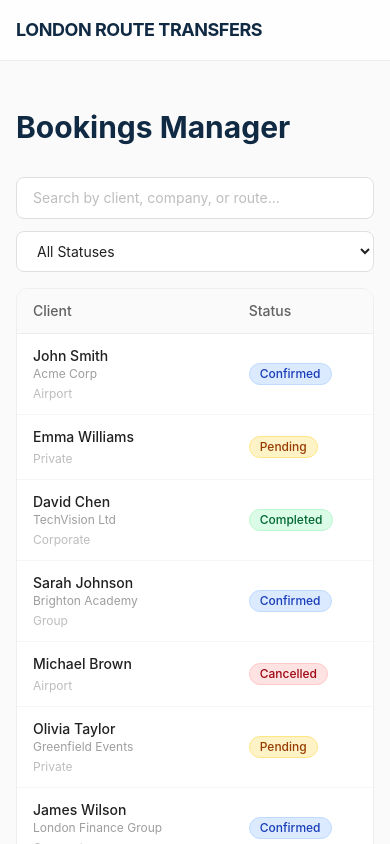
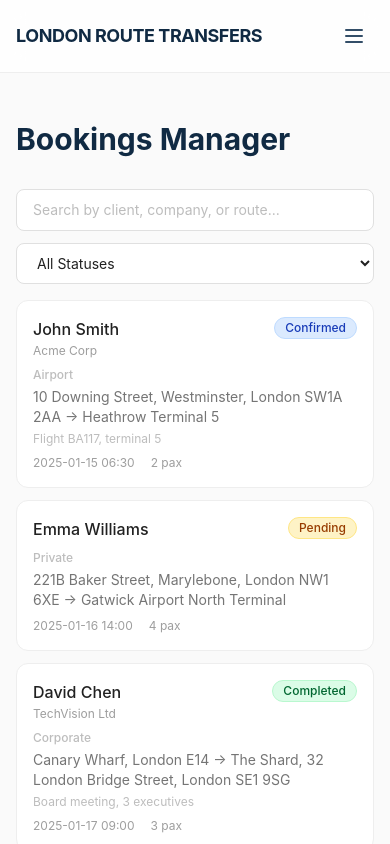
Before and after one commit to antonbukhalov13/02-next-transfer-booking, a Next.js app: page /en/manager in a window 390 px wide. Shown: the top 844 px of the page. Built offline with nearby package versions, Linux system fonts and the light colour scheme.

Commit message:
add responsive styles

```diff
--- a/src/app/[locale]/services/page.tsx
+++ b/src/app/[locale]/services/page.tsx
@@ -46,7 +46,7 @@ export default async function ServicesPage() {
     <main className="min-h-screen">
       <section className="bg-gradient-to-br from-primary-800 to-primary-950 py-20 text-white">
         <div className="mx-auto max-w-7xl px-4 sm:px-6 lg:px-8">
-          <h1 className="mb-4 text-4xl font-bold sm:text-5xl">
+          <h1 className="mb-4 text-3xl font-bold sm:text-4xl lg:text-5xl">
             {t("hero.title")}
           </h1>
           <p className="max-w-3xl text-lg text-primary-100">
--- a/src/components/layout/Header.tsx
+++ b/src/components/layout/Header.tsx
@@ -1,6 +1,7 @@
 import { getTranslations } from "next-intl/server";
 import Link from "next/link";
 import LanguageSwitcher from "./LanguageSwitcher";
+import MobileMenu from "./MobileMenu";
 
 export default async function Header() {
   const t = await getTranslations("header");
@@ -14,7 +15,7 @@ export default async function Header() {
 
   return (
     <header className="sticky top-0 z-50 border-b border-neutral-200 bg-white/80 backdrop-blur-md">
-      <div className="mx-auto flex max-w-7xl items-center justify-between px-4 py-4 sm:px-6 lg:px-8">
+      <div className="relative mx-auto flex max-w-7xl items-center justify-between px-4 py-4 sm:px-6 lg:px-8">
         <Link href="/" className="text-lg font-bold tracking-tight text-primary-900">
           {t("logo")}
         </Link>
@@ -37,6 +38,8 @@ export default async function Header() {
           </Link>
           <LanguageSwitcher />
         </nav>
+
+        <MobileMenu />
       </div>
     </header>
   );
--- /dev/null
+++ b/src/components/layout/MobileMenu.tsx
@@ -0,0 +1,67 @@
+"use client";
+
+import { useState } from "react";
+import Link from "next/link";
+import { useTranslations } from "next-intl";
+import LanguageSwitcher from "./LanguageSwitcher";
+
+export default function MobileMenu() {
+  const t = useTranslations("header");
+  const [open, setOpen] = useState(false);
+
+  const navItems = [
+    { key: "about", href: "/#about" },
+    { key: "services", href: "/services" },
+    { key: "advantages", href: "/#advantages" },
+    { key: "contacts", href: "/#contacts" },
+  ];
+
+  return (
+    <div className="md:hidden">
+      <button
+        type="button"
+        onClick={() => setOpen(!open)}
+        className="inline-flex items-center justify-center rounded-md p-2 text-primary-700 transition-colors hover:bg-primary-50"
+        aria-expanded={open}
+        aria-label={open ? "Close menu" : "Open menu"}
+      >
+        {open ? (
+          <svg className="h-6 w-6" fill="none" viewBox="0 0 24 24" stroke="currentColor" strokeWidth="2">
+            <path strokeLinecap="round" strokeLinejoin="round" d="M6 18L18 6M6 6l12 12" />
+          </svg>
+        ) : (
+          <svg className="h-6 w-6" fill="none" viewBox="0 0 24 24" stroke="currentColor" strokeWidth="2">
+            <path strokeLinecap="round" strokeLinejoin="round" d="M4 6h16M4 12h16M4 18h16" />
+          </svg>
+        )}
+      </button>
+
+      {open && (
+        <div className="absolute left-0 right-0 top-full border-b border-neutral-200 bg-white shadow-lg">
+          <nav className="mx-auto flex max-w-7xl flex-col gap-1 px-4 py-4 sm:px-6">
+            {navItems.map((item) => (
+              <Link
+                key={item.key}
+                href={item.href}
+                onClick={() => setOpen(false)}
+                className="rounded-lg px-3 py-2.5 text-sm font-medium text-primary-700 transition-colors hover:bg-primary-50 hover:text-accent-600"
+              >
+                {t(`nav.${item.key}`)}
+              </Link>
+            ))}
+            <Link
+              href="/booking"
+              onClick={() => setOpen(false)}
+              className="mt-2 rounded-lg bg-accent-500 px-5 py-2.5 text-center text-sm font-semibold text-white transition-colors hover:bg-accent-600"
+            >
+              {t("nav.booking")}
+            </Link>
+            <div className="mt-3 border-t border-neutral-100 pt-3">
+              <LanguageSwitcher />
+            </div>
+          </nav>
+        </div>
+      )}
+    </div>
+  );
+}
--- a/src/components/manager/BookingsList.tsx
+++ b/src/components/manager/BookingsList.tsx
@@ -78,23 +78,72 @@ export default function BookingsList() {
           </button>
         </div>
       ) : (
-        <div className="overflow-x-auto rounded-xl border border-neutral-200 bg-white">
+        <>
+          <div className="space-y-3 md:hidden">
+            {filtered.map((booking) => (
+              <div
+                key={booking.id}
+                className="rounded-xl border border-neutral-200 bg-white p-4"
+              >
+                <div className="mb-2 flex items-start justify-between gap-2">
+                  <div>
+                    <p className="font-medium text-neutral-900">
+                      {booking.clientName}
+                    </p>
+                    {booking.company && (
+                      <p className="text-xs text-neutral-500">
+                        {booking.company}
+                      </p>
+                    )}
+                  </div>
+                  <span
+                    className={`shrink-0 rounded-full border px-2.5 py-0.5 text-xs font-medium ${statusStyles[booking.status]}`}
+                  >
+                    {t("status." + booking.status)}
+                  </span>
+                </div>
+                <div className="space-y-1 text-sm text-neutral-600">
+                  <p className="text-xs font-medium text-neutral-400">
+                    {t("serviceTypes." + booking.serviceType)}
+                  </p>
+                  <p>
+                    {booking.pickup} → {booking.destination}
+                  </p>
+                  {booking.notes && (
+                    <p className="text-xs text-neutral-400 truncate">
+                      {booking.notes}
+                    </p>
+                  )}
+                  <div className="flex items-center gap-4 pt-1 text-xs text-neutral-500">
+                    <span>
+                      {booking.date} {booking.time}
+                    </span>
+                    <span>
+                      {booking.passengers} {t("columns.passengers").toLowerCase()}
+                    </span>
+                  </div>
+                </div>
+              </div>
+            ))}
+          </div>
+
+          <div className="hidden overflow-x-auto rounded-xl border border-neutral-200 bg-white md:block">
             <table className="min-w-full text-left text-sm">
               <thead className="border-b border-neutral-200 bg-neutral-50">
                 <tr>
                   <th className="px-4 py-3 font-medium text-neutral-700">
                     {t("columns.client")}
                   </th>
-                <th className="hidden px-4 py-3 font-medium text-neutral-700 md:table-cell">
+                  <th className="px-4 py-3 font-medium text-neutral-700">
                     {t("columns.service")}
                   </th>
-                <th className="hidden px-4 py-3 font-medium text-neutral-700 lg:table-cell">
+                  <th className="px-4 py-3 font-medium text-neutral-700">
                     {t("columns.route")}
                   </th>
-                <th className="hidden px-4 py-3 font-medium text-neutral-700 sm:table-cell">
+                  <th className="px-4 py-3 font-medium text-neutral-700">
                     {t("columns.dateTime")}
                   </th>
-                <th className="hidden px-4 py-3 font-medium text-neutral-700 sm:table-cell">
+                  <th className="px-4 py-3 font-medium text-neutral-700">
                     {t("columns.passengers")}
                   </th>
                   <th className="px-4 py-3 font-medium text-neutral-700">
@@ -117,28 +166,25 @@ export default function BookingsList() {
                           {booking.company}
                         </div>
                       )}
-                    <div className="mt-1 text-xs text-neutral-400 md:hidden">
-                      {t("serviceTypes." + booking.serviceType)}
-                    </div>
                     </td>
-                  <td className="hidden px-4 py-3 text-neutral-600 md:table-cell">
+                    <td className="px-4 py-3 text-neutral-600">
                       {t("serviceTypes." + booking.serviceType)}
                     </td>
-                  <td className="hidden max-w-[280px] truncate px-4 py-3 text-neutral-600 lg:table-cell">
+                    <td className="max-w-[280px] truncate px-4 py-3 text-neutral-600">
                       {booking.pickup} → {booking.destination}
                       {booking.notes && (
-                      <div className="mt-0.5 text-xs text-neutral-400 truncate">
+                        <div className="mt-0.5 truncate text-xs text-neutral-400">
                           {booking.notes}
                         </div>
                       )}
                     </td>
-                  <td className="hidden whitespace-nowrap px-4 py-3 text-neutral-600 sm:table-cell">
+                    <td className="whitespace-nowrap px-4 py-3 text-neutral-600">
                       <div>{booking.date}</div>
                       <div className="text-xs text-neutral-400">
                         {booking.time}
                       </div>
                     </td>
-                  <td className="hidden px-4 py-3 text-center text-neutral-600 sm:table-cell">
+                    <td className="px-4 py-3 text-center text-neutral-600">
                       {booking.passengers}
                     </td>
                     <td className="px-4 py-3">
@@ -153,6 +199,7 @@ export default function BookingsList() {
               </tbody>
             </table>
           </div>
+        </>
       )}
     </div>
   );
```
Lines whose indentation alone changed are shown as unchanged.
